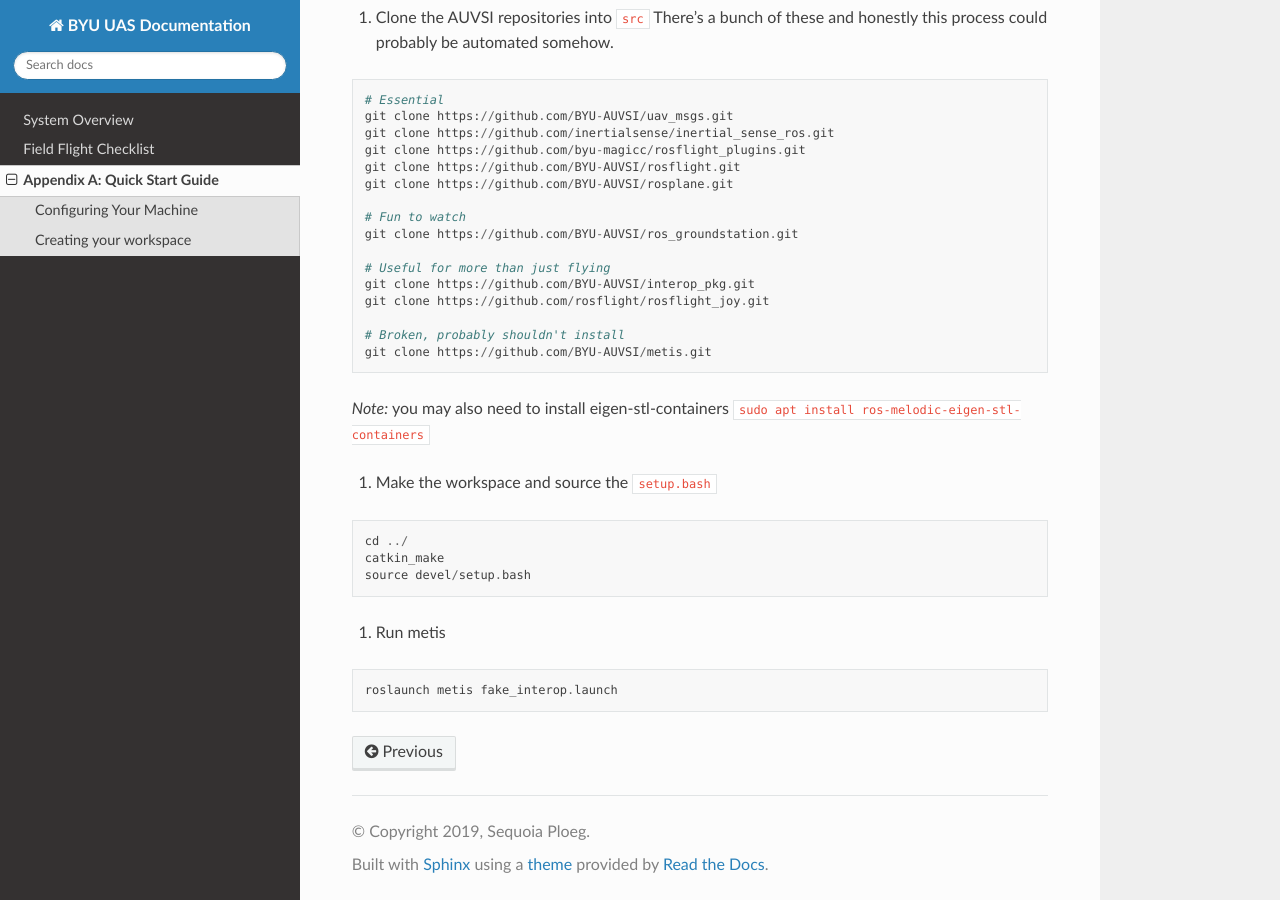
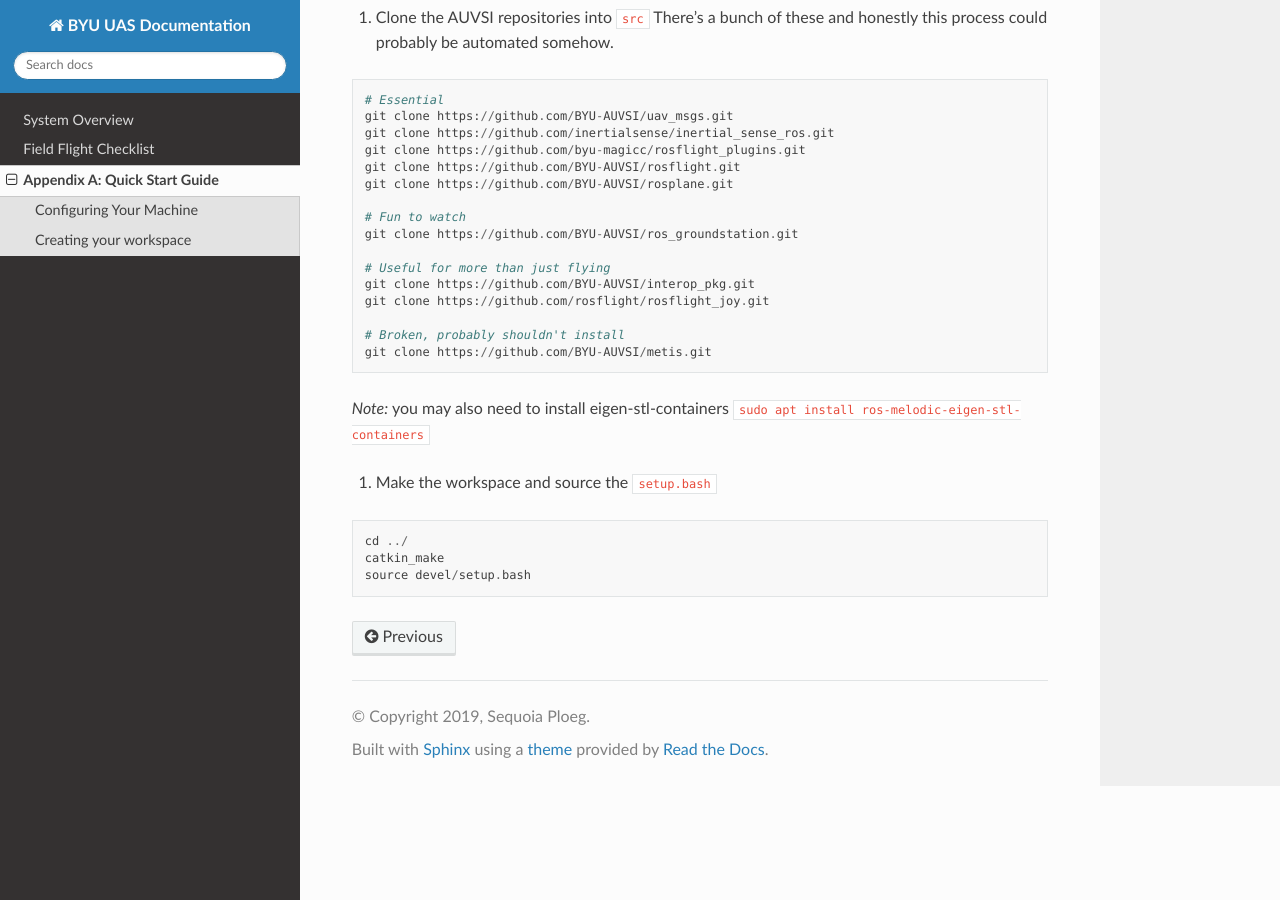
Before and after one commit to BYU-AUVSI/uas_documentation, a Sphinx documentation site: the page built from source/quick_start.md, in a window 1280 px wide and 900 px high, scrolled down 1596 px. Built offline with Sphinx 7.4.7 and the Read the Docs theme 2.0.0, drawn with Linux system fonts in a browser that asks for light colours.

Commit message:
Update quick_start.md

````diff
--- a/source/quick_start.md
+++ b/source/quick_start.md
@@ -63,7 +63,8 @@ catkin_make
 source devel/setup.bash
 ```
 
-4. Run metis
+<!--4. Run metis
 ```
 roslaunch metis fake_interop.launch
 ```
+-->
````
